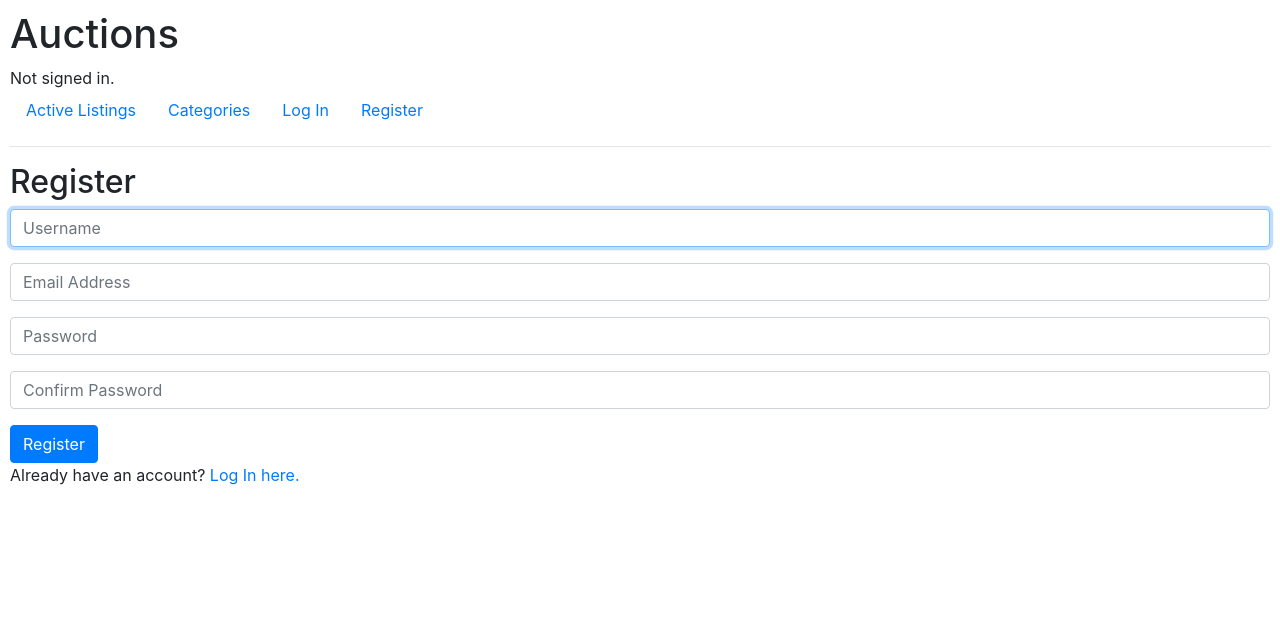
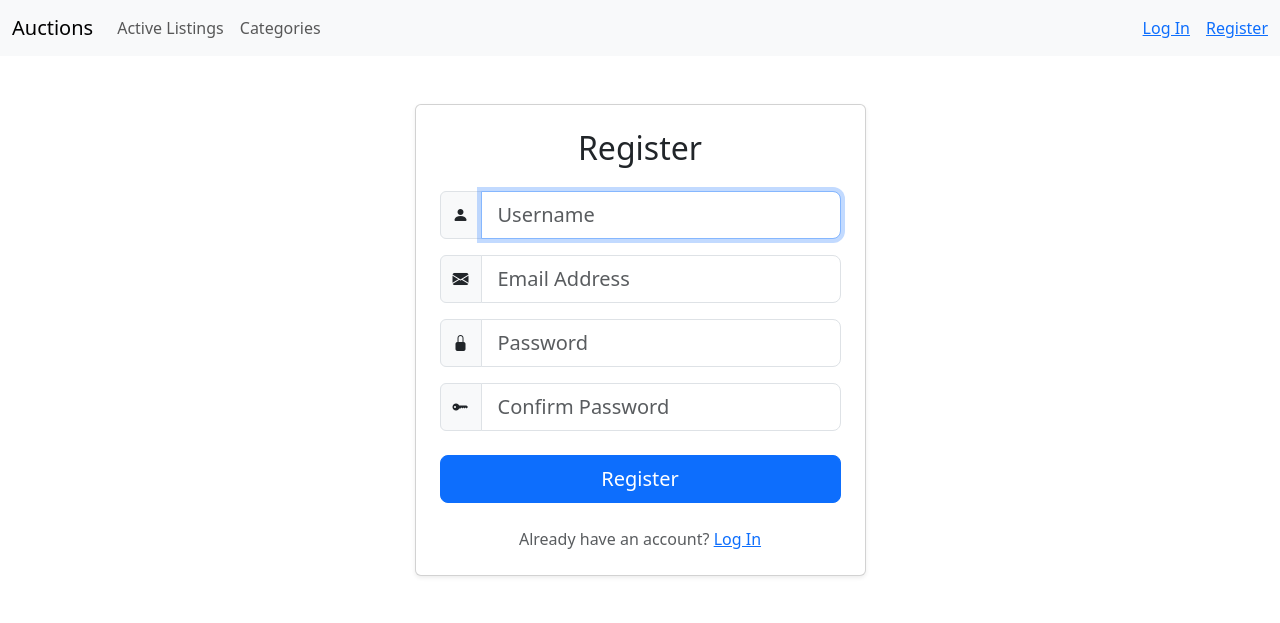
Before and after one commit to AneuryEstevez/commerce, a Django app: page /register in a window 1280 px wide. Shown: the top 623 px of the page. Run offline with Django 3.2, Linux system fonts and the light colour scheme; some libraries are stand-ins or nearby versions.

Commit message:
frontend update

```diff
--- a/auctions/static/auctions/styles.css
+++ b/auctions/static/auctions/styles.css
@@ -1,3 +1,3 @@
-body {
+/* body {
     padding: 10px;
-}
+} */
--- a/auctions/templates/auctions/categories.html
+++ b/auctions/templates/auctions/categories.html
@@ -1,7 +1,7 @@
 {% extends "auctions/layout.html" %}
 
 {% block body %}
-    <h2>Categories</h2>
+    <h2 class="my-3">Categories</h2>
 
     <ul>
         {% for cat in categories %}
--- a/auctions/templates/auctions/layout.html
+++ b/auctions/templates/auctions/layout.html
@@ -4,50 +4,65 @@
 <html lang="en">
     <head>
         <title>{% block title %}Auctions{% endblock %}</title>
-        <link rel="stylesheet" href="https://stackpath.bootstrapcdn.com/bootstrap/4.4.1/css/bootstrap.min.css" integrity="sha384-Vkoo8x4CGsO3+Hhxv8T/Q5PaXtkKtu6ug5TOeNV6gBiFeWPGFN9MuhOf23Q9Ifjh" crossorigin="anonymous">
+        <link href="https://cdn.jsdelivr.net/npm/bootstrap@5.3.3/dist/css/bootstrap.min.css" rel="stylesheet" integrity="sha384-QWTKZyjpPEjISv5WaRU9OFeRpok6YctnYmDr5pNlyT2bRjXh0JMhjY6hW+ALEwIH" crossorigin="anonymous">
+        <link rel="stylesheet" href="https://cdn.jsdelivr.net/npm/bootstrap-icons@1.11.2/font/bootstrap-icons.css">
         <link href="{% static 'auctions/styles.css' %}" rel="stylesheet">
     </head>
     <body>
-        <h1>Auctions</h1>
-        <div>
+        {% comment %} <h1>Auctions</h1> {% endcomment %}
+        {% comment %} <div>
             {% if user.is_authenticated %}
                 Signed in as <strong>{{ user.username }}</strong>.
             {% else %}
                 Not signed in.
             {% endif %}
-        </div>
-        <ul class="nav">
+        </div> {% endcomment %}
+
+        <nav class="navbar navbar-expand-lg bg-body-tertiary">
+            <div class="container-fluid">
+                <a class="navbar-brand" href="{% url "index" %}">Auctions</a>
+                <button class="navbar-toggler" type="button" data-bs-toggle="collapse" data-bs-target="#navbarNav" aria-controls="navbarNav" aria-expanded="false" aria-label="Toggle navigation">
+                    <span class="navbar-toggler-icon"></span>
+                </button>
+                <div class="collapse navbar-collapse" id="navbarNav">
+                    <ul class="navbar-nav me-auto">
                         <li class="nav-item">
-                <a class="nav-link" href="{% url 'index' %}">Active Listings</a>
+                            <a class="nav-link" aria-current="page" href="{% url "index" %}">Active Listings</a>
                         </li>
                         <li class="nav-item">
-                <a class="nav-link" href="{% url 'categories' %}">Categories</a>
+                            <a class="nav-link" href="{% url "categories" %}">Categories</a>
                         </li>
                         {% if user.is_authenticated %}
                         <li class="nav-item">
-                    <a class="nav-link" href="{% url 'watchlist' %}">Watchlist
+                            <a class="nav-link" href="{% url "watchlist" %}">
+                                Watchlist
                                 {% if user.watchlist.count != 0 %}
-                            <span class="badge badge-secondary">{{ user.watchlist.count }}</span>
+                                    <span class="badge text-bg-primary">{{ user.watchlist.count }}</span>
                                 {% endif %}
                             </a>
                         </li>
                         <li class="nav-item">
-                    <a class="nav-link" href="{% url 'create' %}">Create Listing</a>
-                </li>
-                <li class="nav-item">
-                    <a class="nav-link" href="{% url 'logout' %}">Log Out</a>
-                </li>
-            {% else %}
-                <li class="nav-item">
-                    <a class="nav-link" href="{% url 'login' %}">Log In</a>
-                </li>
-                <li class="nav-item">
-                    <a class="nav-link" href="{% url 'register' %}">Register</a>
+                            <a class="nav-link" href="{% url "create" %}">Create Listing</a>
                         </li>
                         {% endif %}
                     </ul>
-        <hr>
+
+                    <div class="navbar-nav">
+                        {% if user.is_authenticated %}
+                            <a href="{% url "logout" %}">Log Out</a>
+                        {% else %}
+                            <a class="me-3" href="{% url "login" %}">Log In</a>
+                            <a href="{% url "register" %}">Register</a>
+                        {% endif %}
+                    </div>
+                </div>
+            </div>
+        </nav>
+
+        <div class="container">
             {% block body %}
             {% endblock %}
+        </div>
+        <script src="https://cdn.jsdelivr.net/npm/bootstrap@5.3.3/dist/js/bootstrap.bundle.min.js" integrity="sha384-YvpcrYf0tY3lHB60NNkmXc5s9fDVZLESaAA55NDzOxhy9GkcIdslK1eN7N6jIeHz" crossorigin="anonymous"></script>
     </body>
 </html>
--- a/auctions/templates/auctions/register.html
+++ b/auctions/templates/auctions/register.html
@@ -1,30 +1,89 @@
 {% extends "auctions/layout.html" %}
 
 {% block body %}
-
-    <h2>Register</h2>
+<div class="row justify-content-center py-5">
+    <div class="col-md-6 col-lg-5">
+        <div class="card shadow-sm">
+            <div class="card-body p-4">
+                <h2 class="card-title text-center mb-4">Register</h2>
 
                 {% if message %}
-        <div>{{ message }}</div>
+                    <div class="alert alert-danger" role="alert">
+                        {{ message }}
+                    </div>
                 {% endif %}
 
                 <form action="{% url 'register' %}" method="post">
                     {% csrf_token %}
-        <div class="form-group">
-            <input class="form-control" autofocus type="text" name="username" placeholder="Username">
+                    <div class="mb-3">
+                        <div class="input-group">
+                            <span class="input-group-text">
+                                <i class="bi bi-person-fill"></i>
+                            </span>
+                            <input autofocus type="text"
+                                    class="form-control form-control-lg"
+                                    name="username"
+                                    placeholder="Username"
+                                    required>
                         </div>
-        <div class="form-group">
-            <input class="form-control" type="email" name="email" placeholder="Email Address">
                     </div>
-        <div class="form-group">
-            <input class="form-control" type="password" name="password" placeholder="Password">
+
+                    <div class="mb-3">
+                        <div class="input-group">
+                            <span class="input-group-text">
+                                <i class="bi bi-envelope-fill"></i>
+                            </span>
+                            <input type="email"
+                                    class="form-control form-control-lg"
+                                    name="email"
+                                    placeholder="Email Address"
+                                    required>
                         </div>
-        <div class="form-group">
-            <input class="form-control" type="password" name="confirmation" placeholder="Confirm Password">
                     </div>
-        <input class="btn btn-primary" type="submit" value="Register">
+
+                    <div class="mb-3">
+                        <div class="input-group">
+                            <span class="input-group-text">
+                                <i class="bi bi-lock-fill"></i>
+                            </span>
+                            <input type="password"
+                                    class="form-control form-control-lg"
+                                    name="password"
+                                    placeholder="Password"
+                                    autocomplete="new-password"
+                                    required>
+                        </div>
+                    </div>
+
+                    <div class="mb-4">
+                        <div class="input-group">
+                            <span class="input-group-text">
+                                <i class="bi bi-key-fill"></i>
+                            </span>
+                            <input type="password"
+                                    class="form-control form-control-lg"
+                                    name="confirmation"
+                                    placeholder="Confirm Password"
+                                    autocomplete="new-password"
+                                    required>
+                        </div>
+                    </div>
+
+                    <div class="d-grid">
+                        <button class="btn btn-primary btn-lg" type="submit">
+                            Register
+                        </button>
+                    </div>
                 </form>
 
-    Already have an account? <a href="{% url 'login' %}">Log In here.</a>
-
+                <div class="text-center mt-4">
+                    <p class="mb-0 text-muted">
+                        Already have an account?
+                        <a href="{% url 'login' %}">Log In</a>
+                    </p>
+                </div>
+            </div>
+        </div>
+    </div>
+</div>
 {% endblock %}
```
Also changed, not shown: auctions/templates/auctions/create.html (+10 -10 lines), auctions/templates/auctions/details.html (+12 -9 lines), auctions/templates/auctions/index.html (+8 -7 lines), auctions/templates/auctions/login.html (+47 -10 lines). Lines whose indentation alone changed are shown as unchanged.
